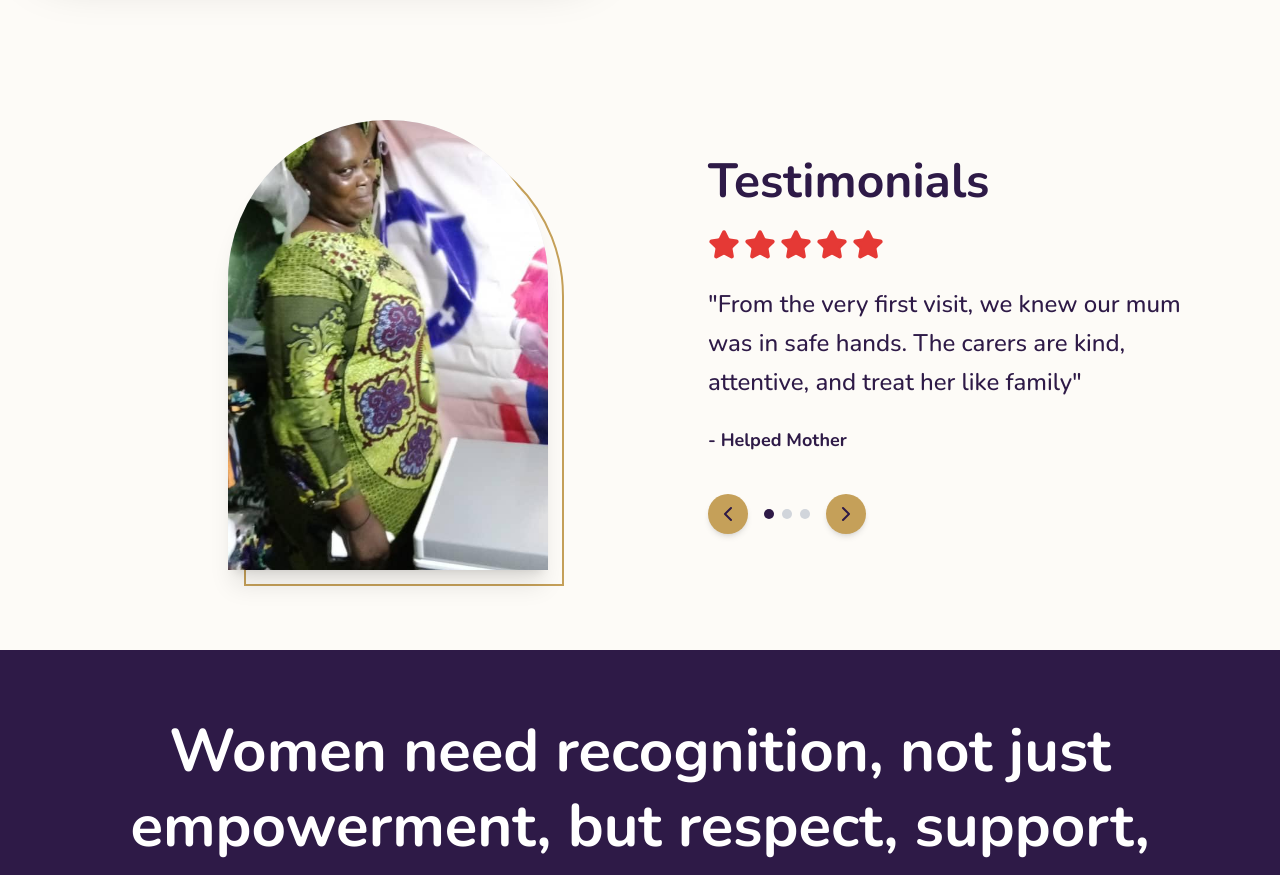
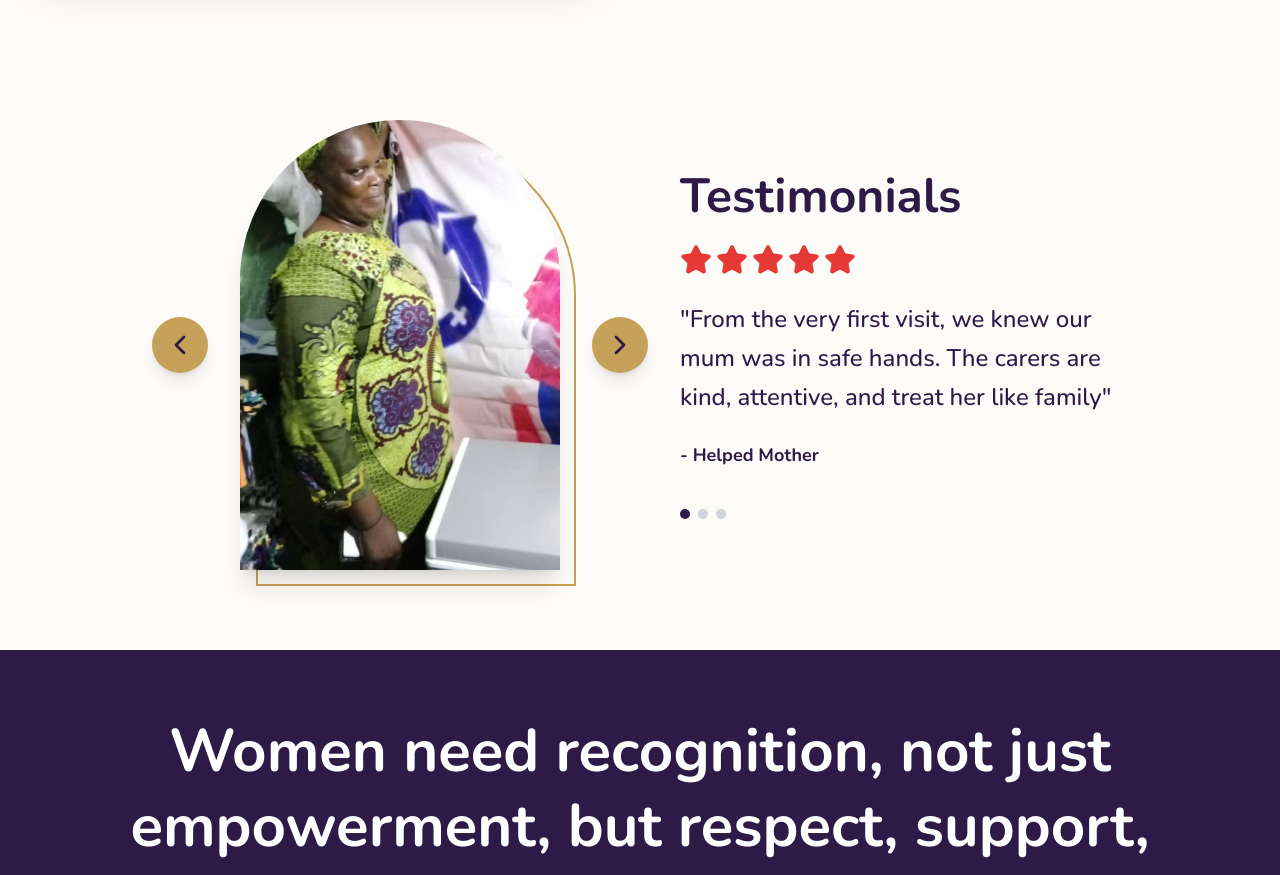
Before and after one commit to adesinaisaiah100/worin, a Next.js app: page / in a window 1280 px wide. Shown: the part 1520-2395 px from the top of the page. Built offline with nearby package versions, Linux system fonts and the light colour scheme.

Commit message:
macer chnges to the testimonial carousel

```diff
--- a/app/components/testimonials.tsx
+++ b/app/components/testimonials.tsx
@@ -45,9 +45,24 @@ export default function Testimonials() {
 
   return (
     <section className="w-full py-20 px-8 flex justify-center bg-[#FDFBF7]">
-      <div className="max-w-6xl w-full grid grid-cols-1 md:grid-cols-2 gap-12 md:gap-34 items-center">
-        {/* Left Image Section */}
-        <div className="relative flex justify-center md:justify-end pr-6">
+      <div className="max-w-6xl w-full flex flex-col md:flex-row gap-8 items-center justify-center">
+
+        {/* Left Arrow - Desktop only */}
+        <button
+          type="button"
+          onClick={() =>
+            setActiveIndex((prev) =>
+              prev === 0 ? testimonials.length - 1 : prev - 1
+            )
+          }
+          aria-label="Previous testimonial"
+          className="hidden md:flex p-3 rounded-full bg-[#C5A059] text-[#2E1A47] hover:bg-[#FDFBF7] transition-colors shadow-lg shrink-0"
+        >
+          <ChevronLeft size={32} />
+        </button>
+
+        {/* Image Section */}
+        <div className="relative flex justify-center shrink-0">
           <div className="relative w-72 h-116 md:w-80 md:h-[450px]">
             {/* Outline Arch - Behind */}
             <div className="absolute top-4 left-4 w-full h-full border-2 border-[#C5A059] rounded-t-full rounded-b-none pointer-events-none" />
@@ -76,8 +91,22 @@ export default function Testimonials() {
           </div>
         </div>
 
-        {/* Right Text Section */}
-        <div className="flex flex-col items-center md:items-start text-center md:text-left space-y-6">
+        {/* Right Arrow - Desktop only */}
+        <button
+          type="button"
+          onClick={() =>
+            setActiveIndex((prev) =>
+              prev === testimonials.length - 1 ? 0 : prev + 1
+            )
+          }
+          aria-label="Next testimonial"
+          className="hidden md:flex p-3 rounded-full bg-[#C5A059] text-[#2E1A47] hover:bg-[#FDFBF7] transition-colors shadow-lg shrink-0"
+        >
+          <ChevronRight size={32} />
+        </button>
+
+        {/* Text Section */}
+        <div className="flex flex-col items-center md:items-start text-center md:text-left space-y-6 max-w-md">
           <h2 className="text-4xl md:text-5xl font-nunito font-bold text-[#2E1A47]">
             Testimonials
           </h2>
@@ -89,7 +118,6 @@ export default function Testimonials() {
                 className="w-8 h-8 fill-[#E53935] text-[#E53935]"
               />
             ))}
-             {/* Using a reddish color #E53935 similar to the reference image for the stars, assuming these are the 'red stars' from the image. If strictly strictly brand, would use gold, but '5 star kind of rating' usually implies the visual style. The user said 'i will give reference', which likely implies copying the look. */}
           </div>
 
           <blockquote className="text-xl md:text-2xl text-[#2E1A47] font-nunito leading-relaxed font-medium">
@@ -106,9 +134,9 @@ export default function Testimonials() {
             - {active.author}
           </p>
 
-          {/* Navigation arrows + Pagination dots */}
+          {/* Mobile Navigation arrows + Dots for all */}
           <div className="flex items-center gap-4 mt-4" aria-label="Testimonial navigation">
-            {/* Left Arrow */}
+            {/* Left Arrow - mobile only */}
             <button
               type="button"
               onClick={() =>
@@ -117,7 +145,7 @@ export default function Testimonials() {
                 )
               }
               aria-label="Previous testimonial"
-              className="p-2 rounded-full bg-[#C5A059] text-[#2E1A47] hover:bg-[#FDFBF7] transition-colors shadow-md"
+              className="md:hidden p-2 rounded-full bg-[#C5A059] text-[#2E1A47] hover:bg-[#FDFBF7] transition-colors shadow-md"
             >
               <ChevronLeft size={24} />
             </button>
@@ -141,7 +169,7 @@ export default function Testimonials() {
               ))}
             </div>
 
-            {/* Right Arrow */}
+            {/* Right Arrow - mobile only */}
             <button
               type="button"
               onClick={() =>
@@ -150,7 +178,7 @@ export default function Testimonials() {
                 )
               }
               aria-label="Next testimonial"
-              className="p-2 rounded-full bg-[#C5A059] text-[#2E1A47] hover:bg-[#FDFBF7] transition-colors shadow-md"
+              className="md:hidden p-2 rounded-full bg-[#C5A059] text-[#2E1A47] hover:bg-[#FDFBF7] transition-colors shadow-md"
             >
               <ChevronRight size={24} />
             </button>
```
